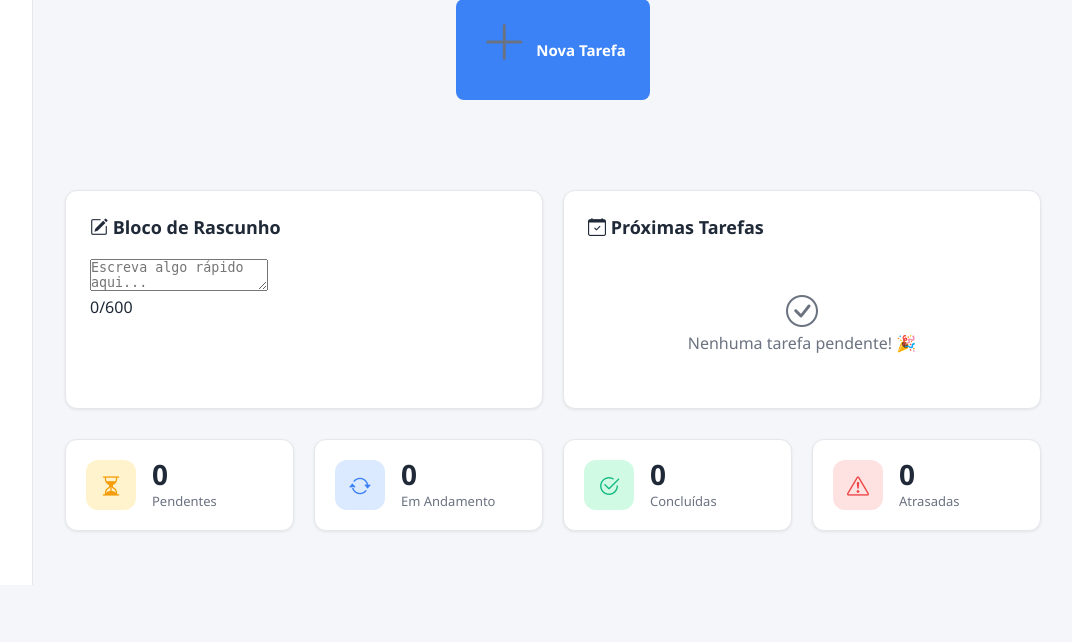
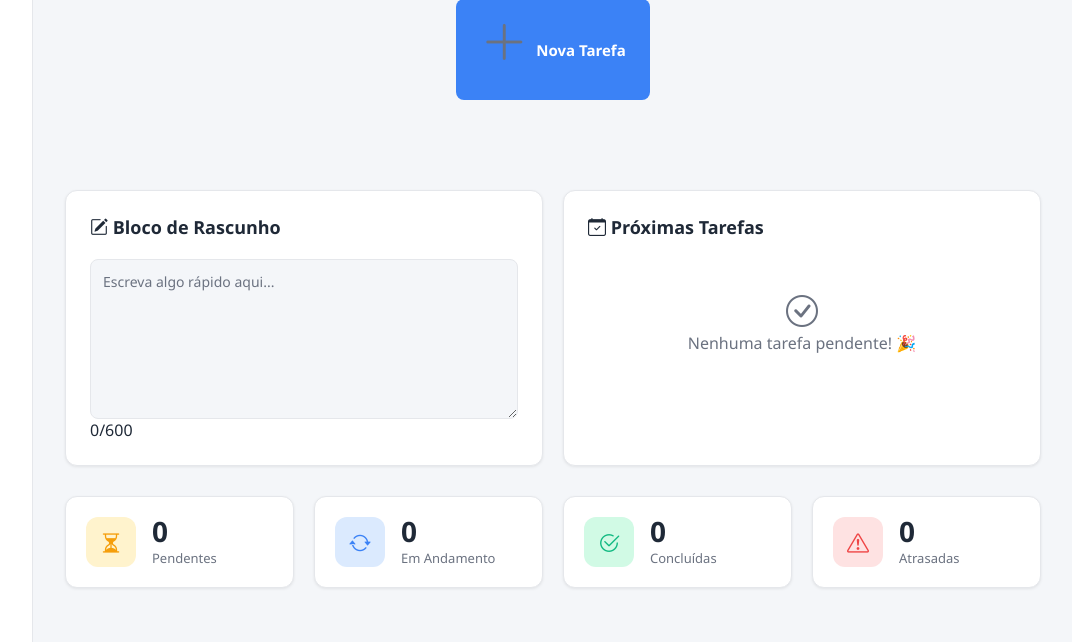
Before and after one commit to PaNiiCz/sistema_tarefas, a Django app: page /dashboard/ in a window 1280 px wide. Shown: the part 430-1072 px from the top of the page, without its empty margins (207-1279 px from the left). Before the commit the page ends 1015 px from the top, so only its background shows below. Run offline with Django 5.2, Linux system fonts and the light colour scheme; the visitor is signed in with stand-in values (Sample User, id 1); data that the repository does not hold is empty.

Commit message:
Modifica as views e estilos do dashboard

```diff
--- a/static/css/style.css
+++ b/static/css/style.css
@@ -959,3 +959,22 @@ a {
 @media (max-width: 576px) {
     .notes-grid { grid-template-columns: repeat(2, 1fr); }
 }
+
+textarea.scratch-pad {
+    display: block;
+    width: 100% !important;
+    min-height: 160px;
+    box-sizing: border-box;
+    background: var(--bg-primary) !important;
+    border: 1px solid var(--border-color);
+    border-radius: var(--radius);
+    padding: 12px;
+    font-size: 14px;
+    color: var(--text-primary) !important;
+    font-family: inherit;
+    resize: vertical;
+}
+
+textarea.scratch-pad::placeholder {
+    color: var(--text-secondary);
+}
```
